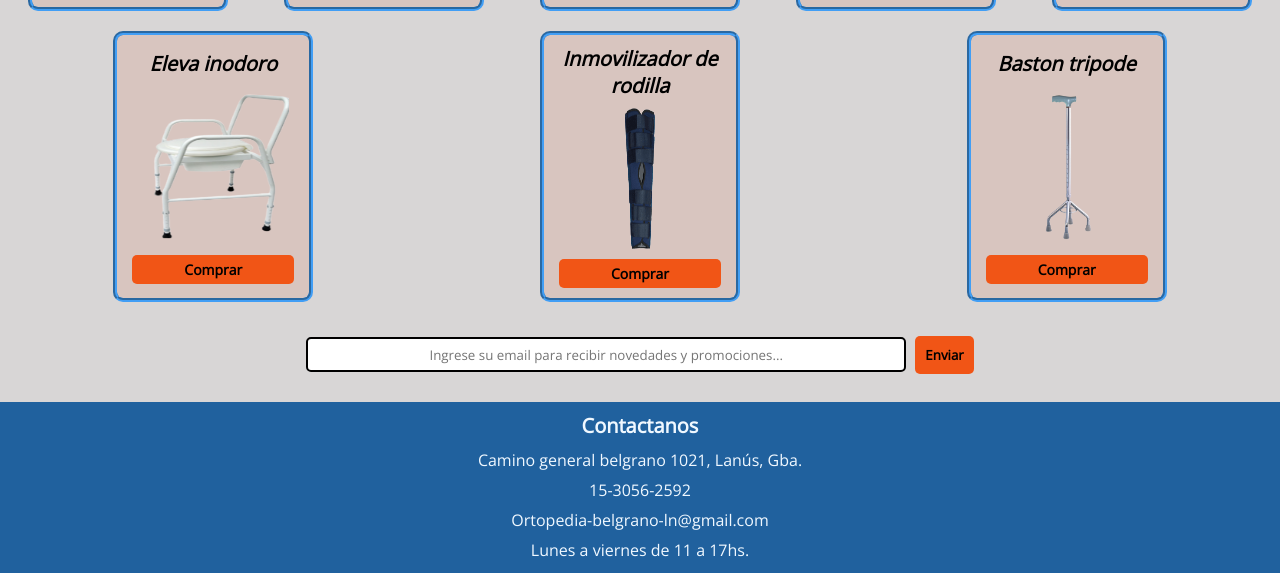
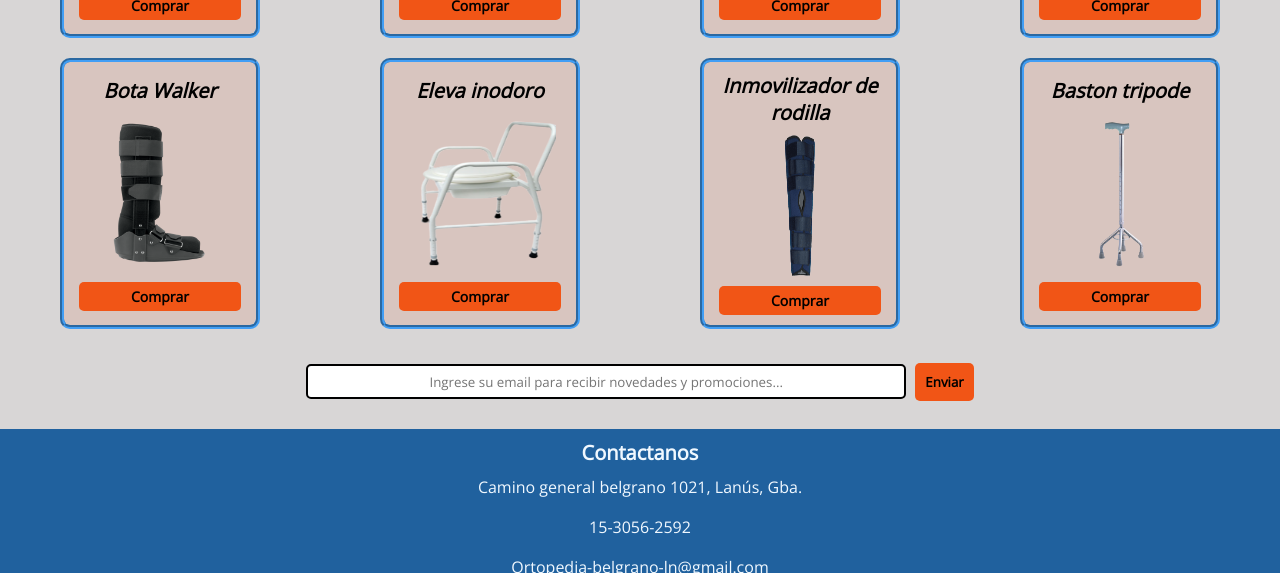
Before and after one commit to LeonelGonzalez1806/Preentrega-GonzalezLeonelAriel, a plain HTML site: page index.html in a window 1280 px wide. Shown: the part 1217-1790 px from the top of the page. Drawn offline with nearby package versions, Linux system fonts and the light colour scheme.

Commit message:
commit flexblox aplicado en nav footer y grid prod
Signed-off-by: leonel1806 <cai.leonel.gonzalez@gmail.com>

```diff
--- a/css/styles.css
+++ b/css/styles.css
@@ -71,9 +71,14 @@ font-weight: bold;
     font-weight: bold;
 }
 .tarjetas__productos {
+    /*
     display: flex;
     flex-wrap: wrap;
-    justify-content: space-around;
+    justify-content: space-around; */
+    display: grid;
+    grid-template-columns: repeat(4,1fr);
+    grid-template-rows: 1fr 1fr;
+    justify-items: center;
 }
 .tarjetaProductos {
     background-color: #d14e1a1f;
@@ -142,12 +147,10 @@ text-align: center;
     font-size: 20px;
     margin-bottom: 10px;
 }
-.textoFooter ul{
-list-style: none;
 
-}
-.textoFooter ul li{
-    margin-bottom: 8px;
+.textoFooter span{
+    display: grid;
+    grid-template-rows: 10px 10px 10px 10px;
 }
 .redes{
     font-size: 50px;
--- a/index.html
+++ b/index.html
@@ -90,12 +90,10 @@
     <footer class="footer">
         <div class="textoFooter">
             <h4>Contactanos</h4>
-                <ul>
-                    <li>Camino general belgrano 1021, Lanús, Gba.</li>
-                    <li>15-3056-2592</li>
-                    <li>Ortopedia-belgrano-ln@gmail.com</li>
-                    <li>Lunes a viernes de 11 a 17hs.</li>
-                </ul>
+                    <span>Camino general belgrano 1021, Lanús, Gba.</span>
+                    <span>15-3056-2592</span>
+                    <span>Ortopedia-belgrano-ln@gmail.com</span>
+                    <span>Lunes a viernes de 11 a 17hs.</span>
         </div>
         <div class="redes">
             <a href="https://www.whatsapp.com/ortopedia.belgrano/" target="_blank"><i class="fa-brands fa-whatsapp"></i></a>
```
